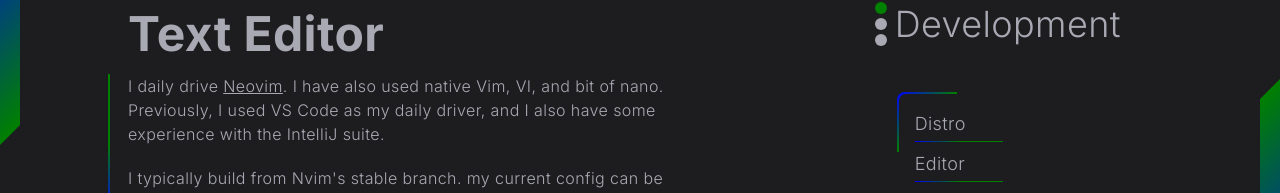
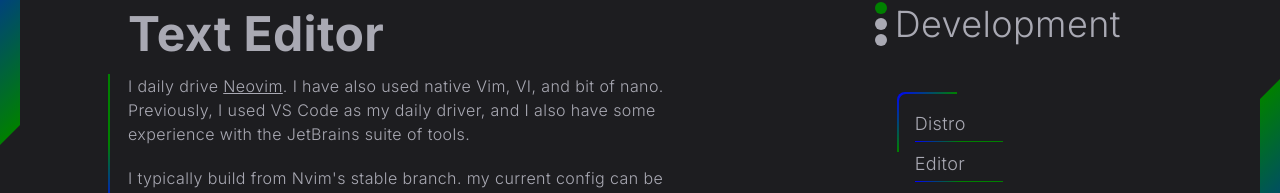
Before and after one commit to senyc/kb-web, a Next.js app: page / in a window 1280 px wide. Both pictures are taken after a click on the button "Editor". Shown: the part 288-481 px from the top of the page. Built offline with nearby package versions, Linux system fonts and the light colour scheme.

Commit message:
fix: intellij -> jetbrains, section overflow

```diff
--- a/src/components/main/text/Editor.tsx
+++ b/src/components/main/text/Editor.tsx
@@ -13,7 +13,7 @@
             <a href="https://github.com/neovim/neovim" target='_blank' className='underline'>
               {"Neovim"}
             </a>
-            {". I have also used native Vim, VI, and bit of nano. Previously, I used VS Code as my daily driver, and I also have some experience with the IntelliJ suite."}
+            {". I have also used native Vim, VI, and bit of nano. Previously, I used VS Code as my daily driver, and I also have some experience with the JetBrains suite of tools."}
           </p>
           <p >
             {"I typically build from Nvim's stable branch. my current config can be found "}
--- a/src/components/nav/SectionItems.tsx
+++ b/src/components/nav/SectionItems.tsx
@@ -8,7 +8,7 @@
 
 export default function SectionItems({ currentSection, displayedTextDispatch }: SectionItemsProps) {
   return (
-    <ul className='bg-dark show-border z-0 h-32 min-h-full max-w-xs pl-4  pt-4'>
+    <ul className='bg-dark show-border z-0 h-32 w-52 pl-4 pt-4'>
       {currentSection === 'Development' ? (
         <>
           <ShowTextItem
```
